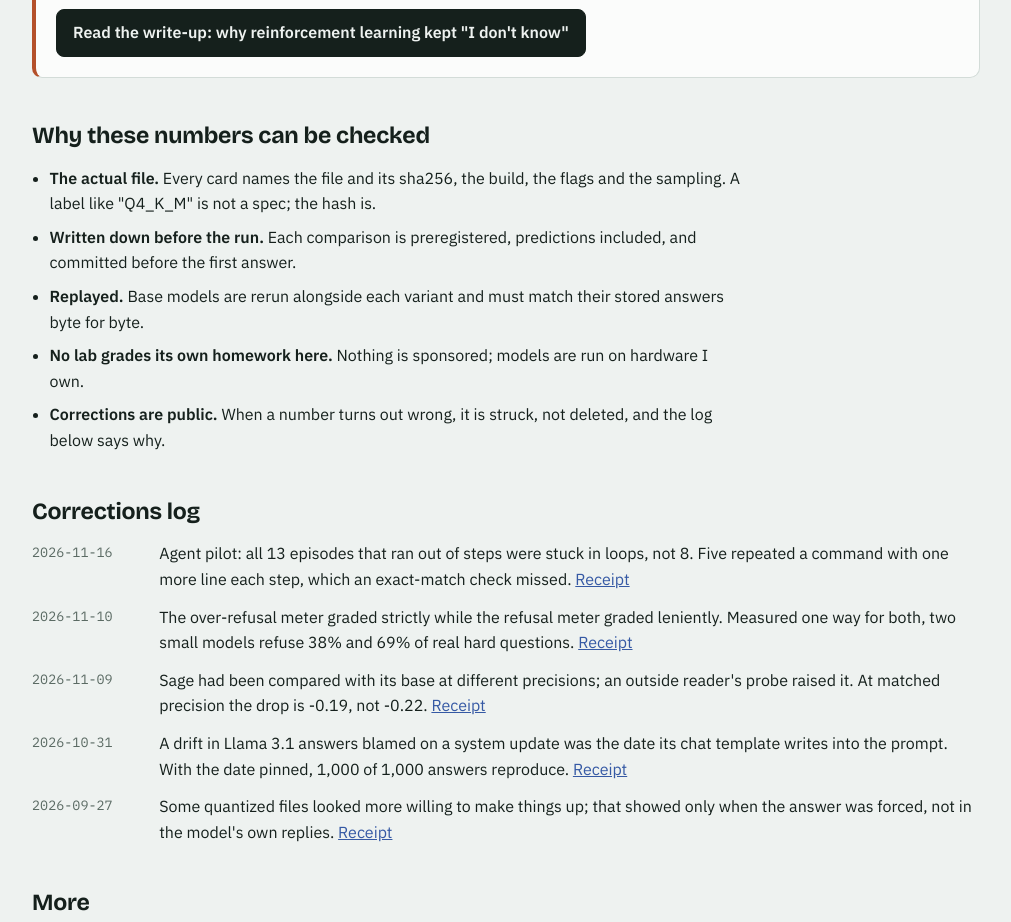
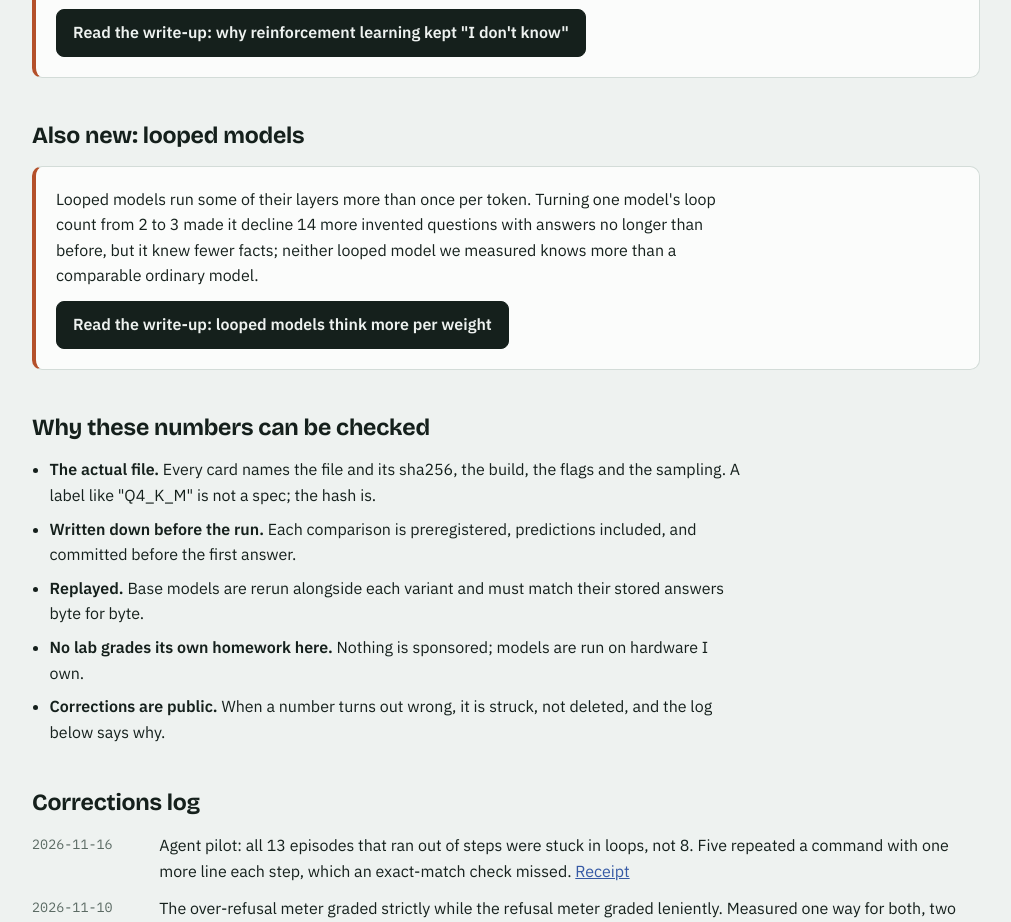
Before and after one commit to abstend/abstend.github.io, a plain HTML site: page index.html in a window 1280 px wide. Shown: the part 1636-2558 px from the top of the page, without its empty margins (134-1145 px from the left). Drawn offline with nearby package versions, Linux system fonts and the light colour scheme.

Commit message:
Home: link the looped-models write-up (one-paragraph summary and button below the RL finding)
Co-Authored-By: Claude Opus 5.5 <noreply@anthropic.com>

```diff
--- a/index.html
+++ b/index.html
@@ -147,6 +147,16 @@ footer .help { background: var(--surface); border: 1px solid var(--rule); border
   </div>
 </section>
 
+<section aria-labelledby="looped">
+  <h2 id="looped">Also new: looped models</h2>
+  <div class="finding">
+    <p>Looped models run some of their layers more than once per token. Turning one model's loop count from 2 to 3 made it
+      decline 14 more invented questions with answers no longer than before, but it knew fewer facts; neither looped model
+      we measured knows more than a comparable ordinary model.</p>
+    <p><a class="btn primary" href="looped-models.html">Read the write-up: looped models think more per weight</a></p>
+  </div>
+</section>
+
 <section aria-labelledby="why">
   <h2 id="why">Why these numbers can be checked</h2>
   <ul class="plain">
```
